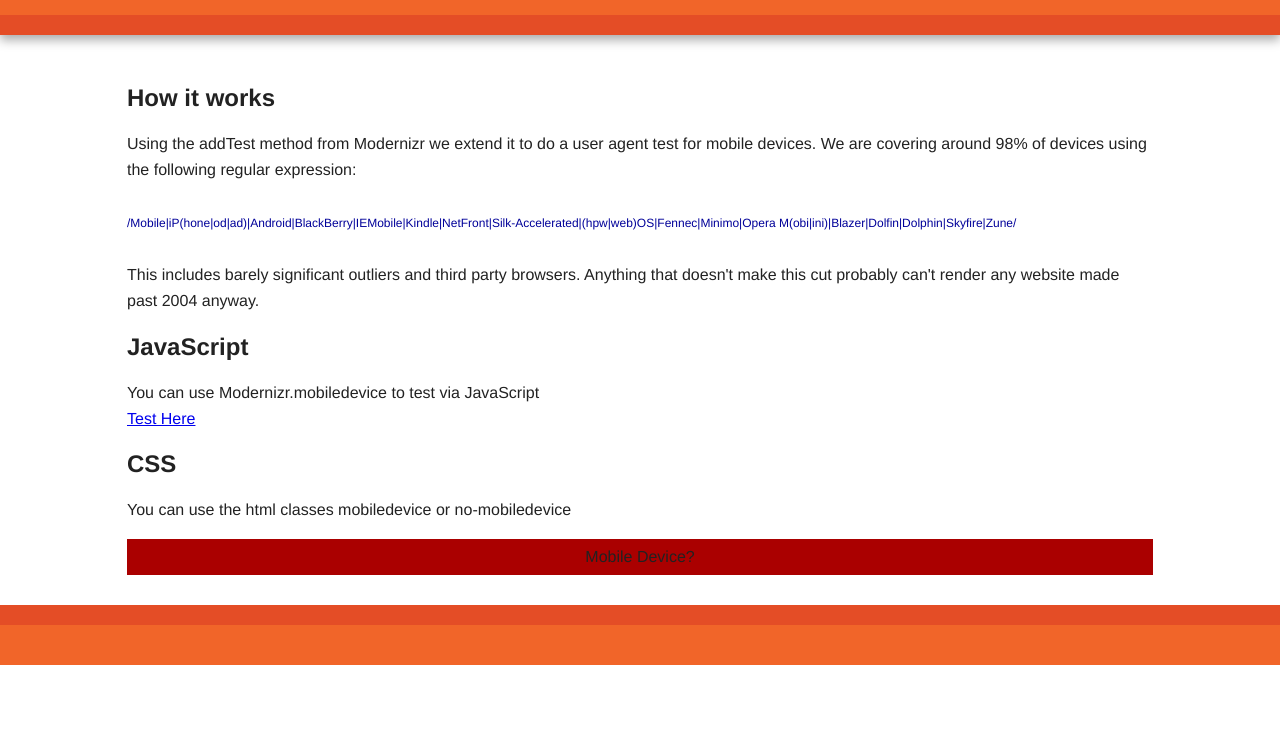
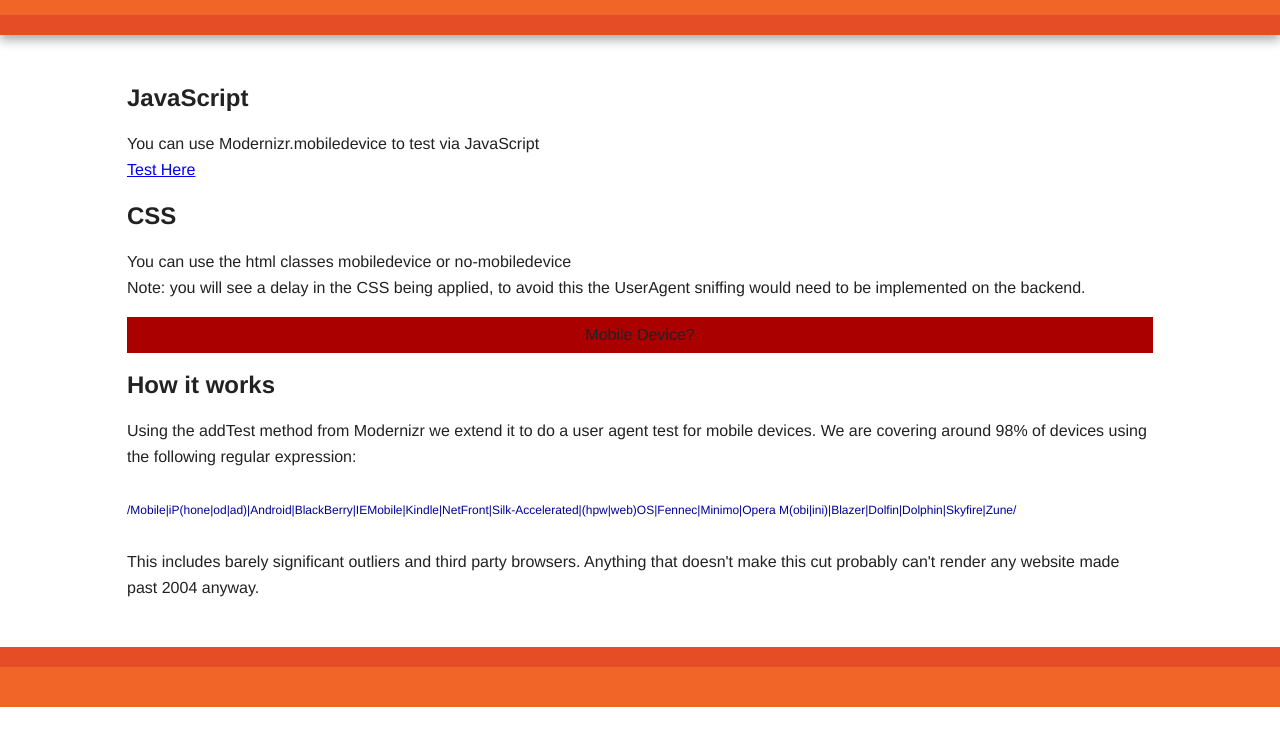
Before and after one commit to t1p1/Modernizr_mobiledevice, a plain HTML site: page index.html in a window 1280 px wide. Shown: the part 54-800 px from the top of the page. Drawn offline with nearby package versions, Linux system fonts and the light colour scheme.

Commit message:
update order and added delay explanation

```diff
--- a/css/main.css
+++ b/css/main.css
@@ -157,6 +157,7 @@ nav a:hover {
 .csstest {
     padding: 5px 0;
     text-align: center;
+    background-color: #999;
 }
 
 .no-mobiledevice .csstest {
--- a/index.html
+++ b/index.html
@@ -28,14 +28,6 @@
 
                 <article>
                     <section>
-                        <h2>How it works</h2>
-                    <p>Using the addTest method from Modernizr we extend it to do a user agent test for mobile devices.  We are covering around 98% of devices using the following regular expression: <br><br>
-                    <span class="regex">/Mobile|iP(hone|od|ad)|Android|BlackBerry|IEMobile|Kindle|NetFront|Silk-Accelerated|(hpw|web)OS|Fennec|Minimo|Opera M(obi|ini)|Blazer|Dolfin|Dolphin|Skyfire|Zune/</span>
-                    <br><br>
-                    This includes barely significant outliers and third party browsers. Anything that doesn't make this cut probably can't render any website made past 2004 anyway.</p>
-                    </p>
-                    </section>
-                    <section>
                         <h2>JavaScript</h2>
                         <p>You can use Modernizr.mobiledevice to test via JavaScript<br>
                             <a href="#" id="jstest">Test Here</a>
@@ -43,8 +35,17 @@
                     </section>
                     <section>
                         <h2>CSS</h2>
-                        <p>You can use the html classes mobiledevice or no-mobiledevice</p>
+                        <p>You can use the html classes mobiledevice or no-mobiledevice<br>
+                        Note: you will see a delay in the CSS being applied, to avoid this the UserAgent sniffing would need to be implemented on the backend.</p>
                         <div class="csstest">Mobile Device?</div>
+                    </section>
+                    <section>
+                    <h2>How it works</h2>
+                    <p>Using the addTest method from Modernizr we extend it to do a user agent test for mobile devices.  We are covering around 98% of devices using the following regular expression: <br><br>
+                    <span class="regex">/Mobile|iP(hone|od|ad)|Android|BlackBerry|IEMobile|Kindle|NetFront|Silk-Accelerated|(hpw|web)OS|Fennec|Minimo|Opera M(obi|ini)|Blazer|Dolfin|Dolphin|Skyfire|Zune/</span>
+                    <br><br>
+                    This includes barely significant outliers and third party browsers. Anything that doesn't make this cut probably can't render any website made past 2004 anyway.</p>
+                    </p>
                     </section>
                 </article>
             </div> <!-- #main -->
```
